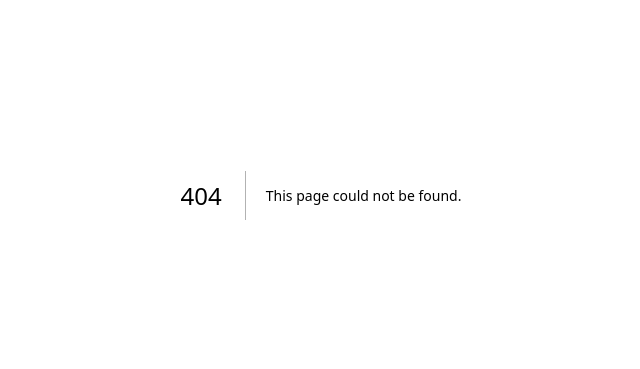
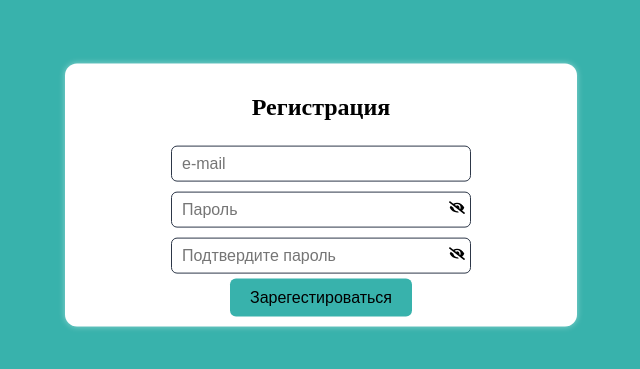
Before and after one commit to Dveyn/analizSait, a Next.js app in the folder packages/client/: page /signup in a window 1280 px wide. Before the commit this address had no page. Shown: the part 205-574 px from the top of the page, without its empty margins (319-959 px from the left). Built offline with nearby package versions, Linux system fonts and the light colour scheme.

Commit message:
add signup page

```diff
--- /dev/null
+++ b/packages/client/src/pages/signup.tsx
@@ -0,0 +1,19 @@
+import React from "react";
+import { Card, Input, Button } from "@@/components/ui"
+import styles from "@@/styles/Signin.module.css";
+
+export const Signup = () => {
+  return (
+    <>
+      <Card customClass={styles.card}>
+          <h2 className={styles.title} >Регистрация</h2>
+          <Input placeholder="e-mail" type="email" customClass={styles.input} />
+          <Input placeholder="Пароль" type="password" customClass={styles.input} />
+          <Input placeholder="Подтвердите пароль" type="password" customClass={styles.input} />
+          <Button >Зарегестироваться</Button>
+      </Card>
+    </>
+  )
+}
+
+export default Signup;
```
